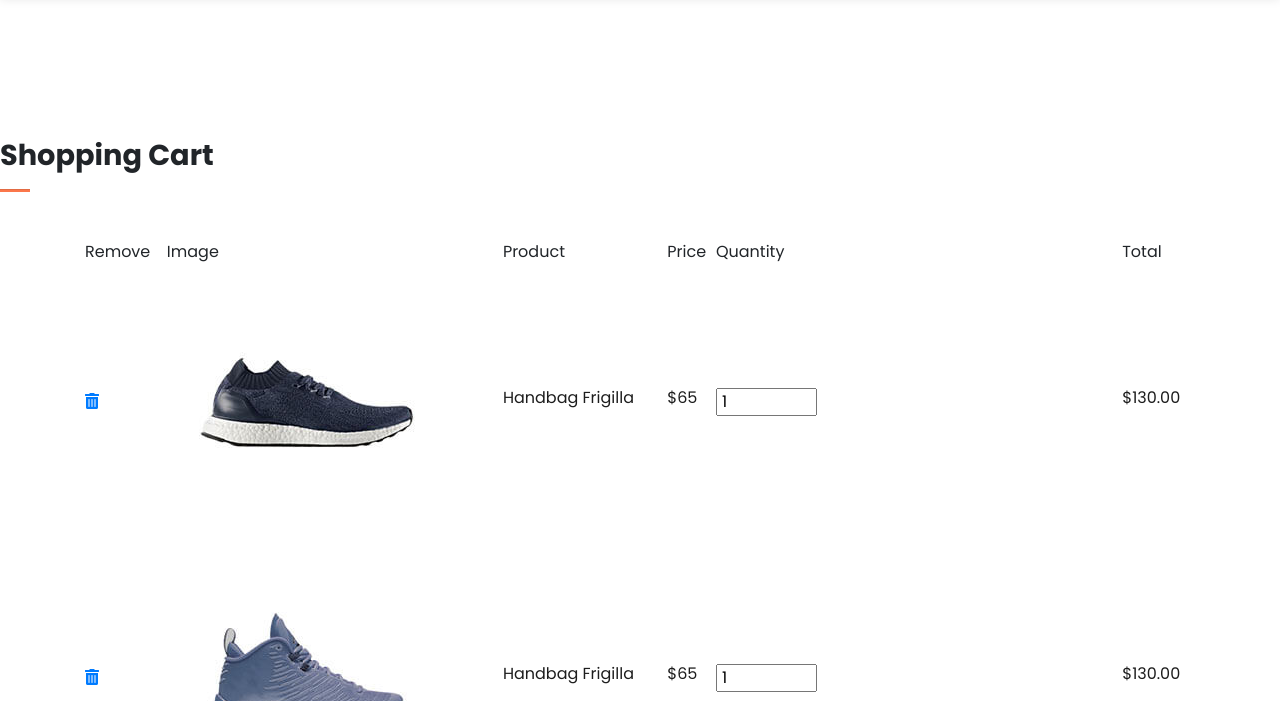
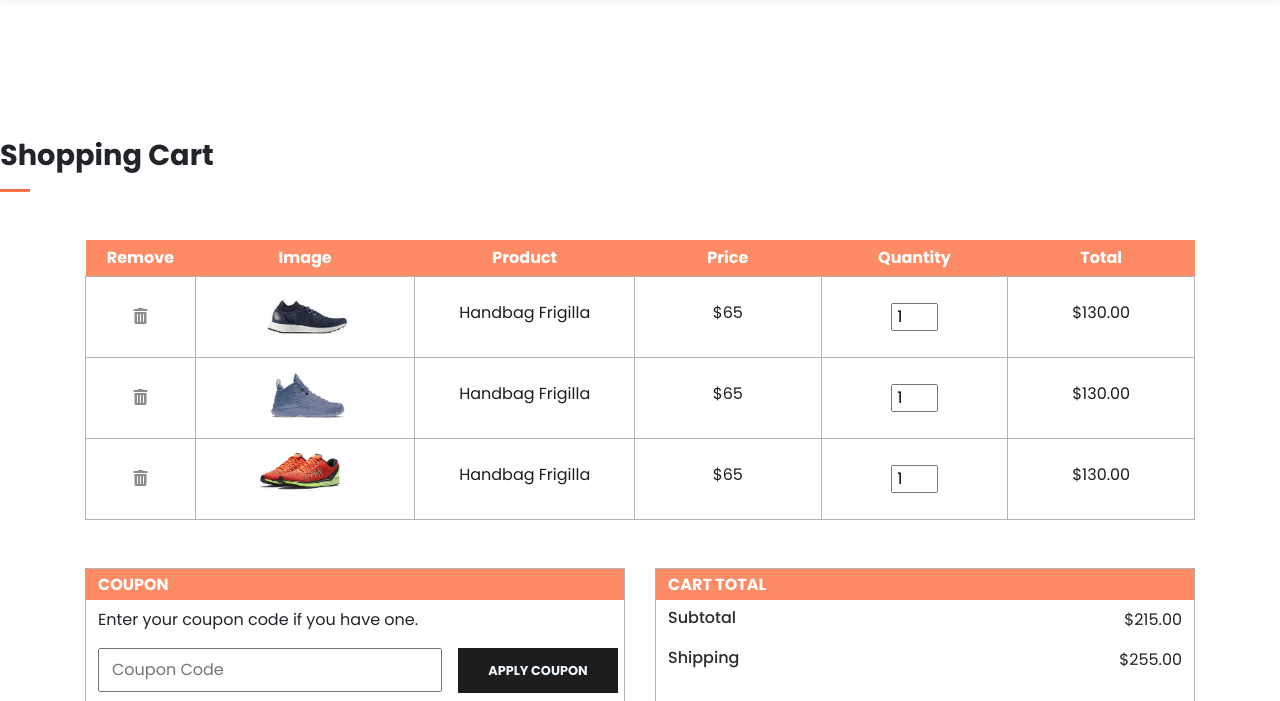
Before and after one commit to rachanayadavv/Ecommerce_Website, a plain HTML site: page cart.html in a window 1280 px wide. Shown: the part 98-799 px from the top of the page. Drawn offline with nearby package versions, Linux system fonts and the light colour scheme.

Commit message:
added cart page

```diff
--- a/style.css
+++ b/style.css
@@ -328,3 +328,134 @@ footer .copyright a:hover{
     color: #fff;
     background-color: #fb774b;
 }
+
+/* #################### Blog ################## */
+
+#blog-container .post .post-img{
+    overflow: hidden;
+    cursor: pointer;
+}
+
+#blog-container .post img{
+    transition: 0.3s ease;
+}
+#blog-container .post:hover img{
+    transform:  scale(1.3) rotate(-10deg);
+    opacity: 0.8;
+}
+
+#blog-container .post:hover h3 {
+    color: red;
+}
+
+#blog-container .post img{
+    transition: 0.3s ease;
+    cursor: pointer;
+}
+
+
+/* CART */
+
+
+#cart-container{
+    overflow-x: auto ;
+}
+#cart-container table{
+    border-collapse: collapse;
+    width: 100%;
+    table-layout: fixed;
+    white-space: nowrap;
+}
+
+#cart-container table thead{
+    font-weight: 700;
+}
+
+#cart-container table thead td{
+background-color: #fd8c66;
+color: #fff;
+border: none;
+padding: 6px 0;
+}
+
+#cart-container table td{
+    border: 1px solid #b6b3b3;
+    text-align: center;
+
+}
+
+#cart-container table td:nth-child(1){
+    width: 100%;
+}
+
+#cart-container table td:nth-child(2),
+#cart-container table td:nth-child(3){
+    width: 200%;
+}
+
+#cart-container table td:nth-child(4),
+#cart-container table td:nth-child(5),
+#cart-container table td:nth-child(6){
+    width: 170%;
+}
+
+#cart-container table tbody img{
+    width: 100px;
+    height: 80px;
+    object-fit: cover;
+}
+
+#cart-container table tbody i{
+    color: #8d8c89;
+}
+
+#cart-bottom .coupon>div,
+#cart-bottom .total>div{
+    border:1px solid #b6b3b3 ;
+}
+
+#cart-bottom .coupon h5,
+#cart-bottom .total h5{
+    background-color: #fd8c66;
+    color: #fff;
+    border: none;
+    padding: 6px 12px;
+    font-weight: 700;
+}
+
+#cart-bottom .coupon p,
+#cart-bottom .coupon input{
+    padding: 0 12px;
+
+}
+
+#cart-bottom .coupon input{
+    height: 44px;
+}
+
+#cart-bottom .coupon input,
+#cart-bottom .coupon button{
+    margin: 0 0 20px 12px;
+}
+
+#cart-bottom .total div>div{
+    padding: 0 12px;
+}
+
+#cart-bottom .total h6{
+    color:#2a2a2a ;
+}
+
+#seconf-hr {
+    background-color: white;
+    width: 100%;
+    height: 1px;
+
+}
+
+#cart-bottom .total div>button{
+    margin: 0 12px 20x 0;
+    display: flex;
+    justify-content: flex-end;
+
+}
```
